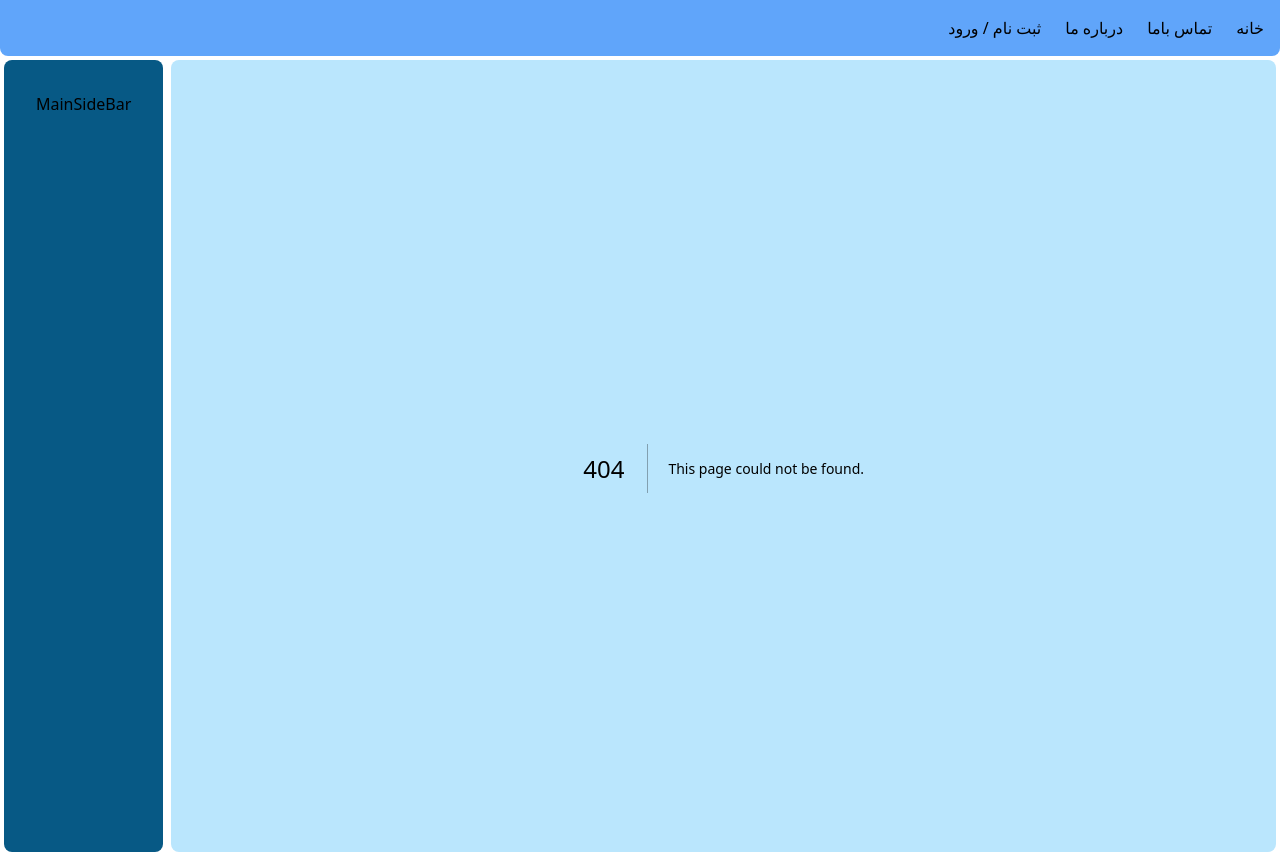
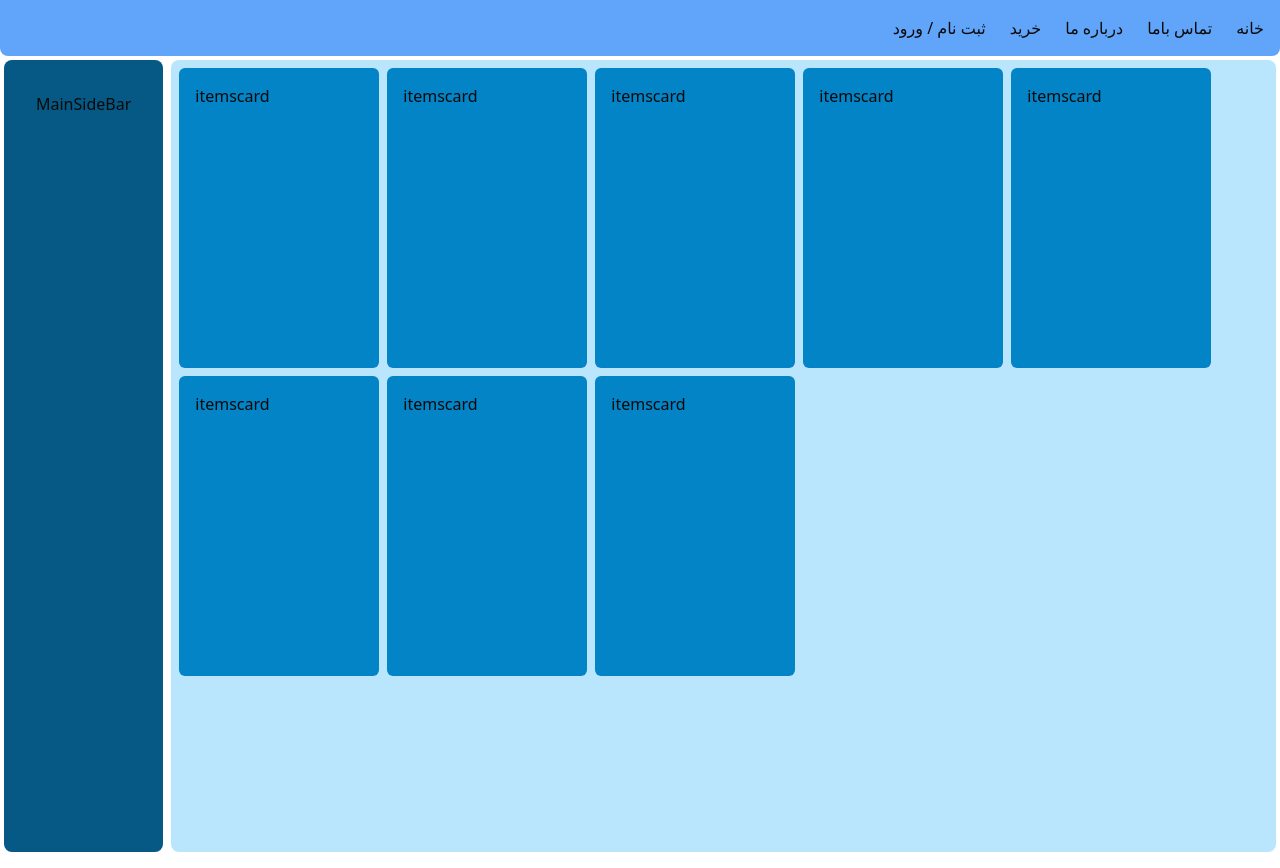
Before and after one commit to javadysf/OnlineShop, a Next.js app: page /shop in a window 1280 px wide. Before the commit this address had no page. Built offline with nearby package versions, Linux system fonts and the light colour scheme.

Commit message:
shopping page added

```diff
--- /dev/null
+++ b/src/app/shop/page.js
@@ -0,0 +1,12 @@
+import ShoppingPage from '@/components/ShoppingPage/ShoppingPage'
+import React from 'react'
+
+const Shop = () => {
+  return (
+    <div>
+        <ShoppingPage/>
+    </div>
+  )
+}
+
+export default Shop
--- a/src/components/Landing/Landing.jsx
+++ b/src/components/Landing/Landing.jsx
@@ -1,45 +1,16 @@
-"use client"
-import Autoplay from "embla-carousel-autoplay"
-import { Card, CardContent } from "@/components/ui/card"
-import {
-  Carousel,
-  CarouselContent,
-  CarouselItem,
-  CarouselNext,
-  CarouselPrevious,
-} from "@/components/ui/carousel"
-import { useRef } from "react"
+import MainCarousel from "./MainCarousel/MainCarousel"
+
 
 
 
 
 const Landing = () => {
-  const plugin = useRef(
-    Autoplay({ delay: 2000, stopOnInteraction: true })
-  )
   return (
-    <Carousel
-    plugins={[plugin.current]}
-    className="w-full max-w-xs"
-    onMouseEnter={plugin.current.stop}
-    onMouseLeave={plugin.current.reset}
-  >
-    <CarouselContent>
-      {Array.from({ length: 5 }).map((_, index) => (
-        <CarouselItem key={index}>
-          <div className="p-1">
-            <Card>
-              <CardContent className="flex aspect-square items-center justify-center p-6">
-                <span className="text-4xl font-semibold">{index + 1}</span>
-              </CardContent>
-            </Card>
-          </div>
-        </CarouselItem>
-      ))}
-    </CarouselContent>
-    <CarouselPrevious />
-    <CarouselNext />
-  </Carousel>
+    <div className="w-full h-screen flex justify-center content-center">
+      <div className="">
+ <MainCarousel/>
+      </div>
+    </div>
   )
 }
 
--- /dev/null
+++ b/src/components/Landing/MainCarousel/MainCarousel.jsx
@@ -0,0 +1,44 @@
+"use client"
+import Autoplay from "embla-carousel-autoplay"
+import { Card, CardContent } from "@/components/ui/card"
+import {
+  Carousel,
+  CarouselContent,
+  CarouselItem,
+  CarouselNext,
+  CarouselPrevious,
+} from "@/components/ui/carousel"
+import { useRef } from "react"
+
+
+const MainCarousel = () => {
+    const plugin = useRef(
+        Autoplay({ delay: 2000, stopOnInteraction: true })
+      )
+  return (
+    <Carousel
+    plugins={[plugin.current]}
+    className=""
+    onMouseEnter={plugin.current.stop}
+    onMouseLeave={plugin.current.reset}
+  >
+    <CarouselContent>
+      {Array.from({ length: 5 }).map((_, index) => (
+        <CarouselItem key={index}>
+          <div className="p-1">
+            <Card className="w-full">
+              <CardContent className="flex aspect-square items-center justify-center p-6">
+                <span className="text-4xl font-semibold">{index + 1}</span>
+              </CardContent>
+            </Card>
+          </div>
+        </CarouselItem>
+      ))}
+    </CarouselContent>
+    <CarouselPrevious />
+    <CarouselNext />
+  </Carousel>
+  )
+}
+
+export default MainCarousel
--- /dev/null
+++ b/src/components/ShoppingPage/ItemsCard/ItemsCard.jsx
@@ -0,0 +1,9 @@
+import React from 'react'
+
+const ItemsCard = () => {
+  return (
+    <div className='w-[200px] h-[300px] rounded-md p-4 bg-sky-600' >itemscard</div>
+  )
+}
+
+export default ItemsCard
--- /dev/null
+++ b/src/components/ShoppingPage/ShoppingPage.jsx
@@ -0,0 +1,19 @@
+import React from 'react'
+import ItemsCard from './ItemsCard/ItemsCard'
+
+const ShoppingPage = () => {
+  return (
+    <div className='flex flex-wrap gap-2'>
+        <ItemsCard/>
+        <ItemsCard/>
+        <ItemsCard/>
+        <ItemsCard/>
+        <ItemsCard/>
+        <ItemsCard/>
+        <ItemsCard/>
+        <ItemsCard/>
+    </div>
+  )
+}
+
+export default ShoppingPage
--- a/src/components/common/Navbar/Navbar.jsx
+++ b/src/components/common/Navbar/Navbar.jsx
@@ -17,6 +17,9 @@ const Navbar = () => {
               درباره ما
             </Link>
           </li>
+          <Link className="nav-hover" href={"./shop"}>
+            <li>خرید</li>
+          </Link>
           <Link className="nav-hover" href={"./login"}>
             <li> ثبت نام / ورود</li>
           </Link>
```
